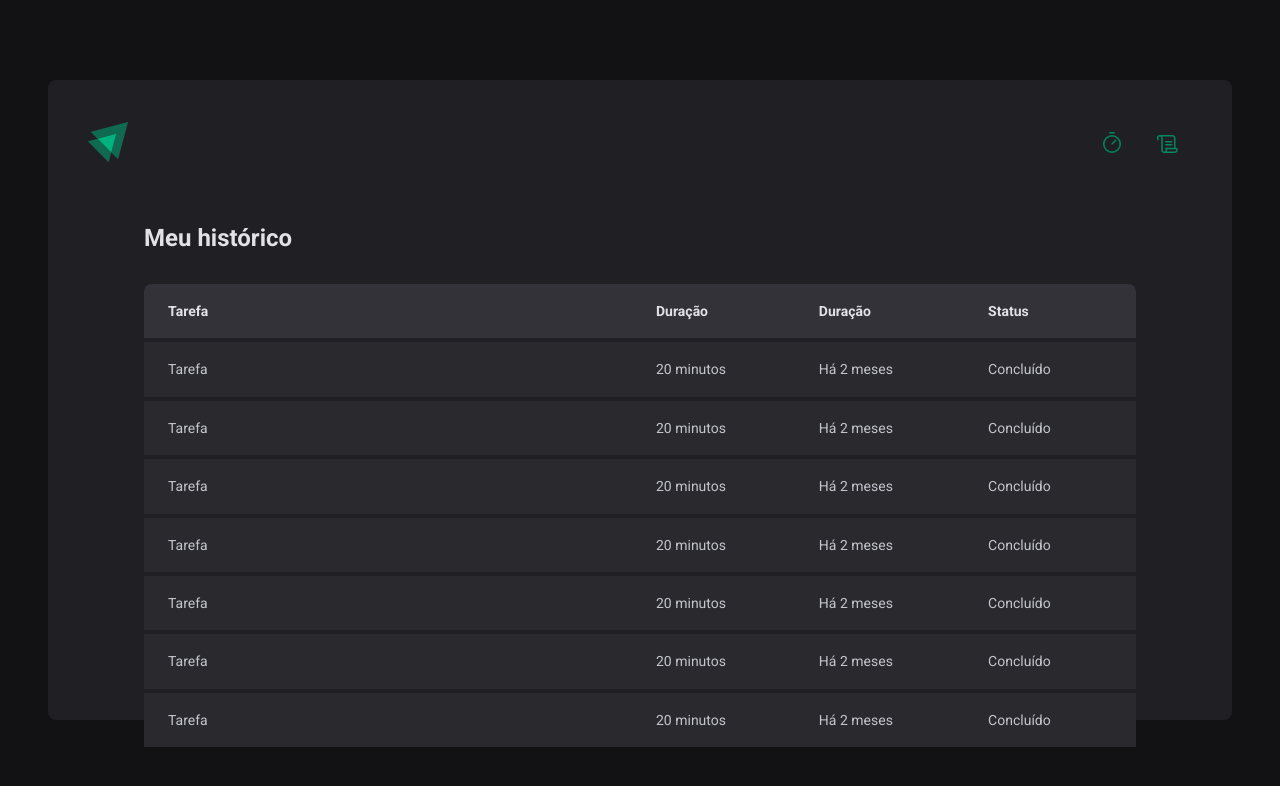
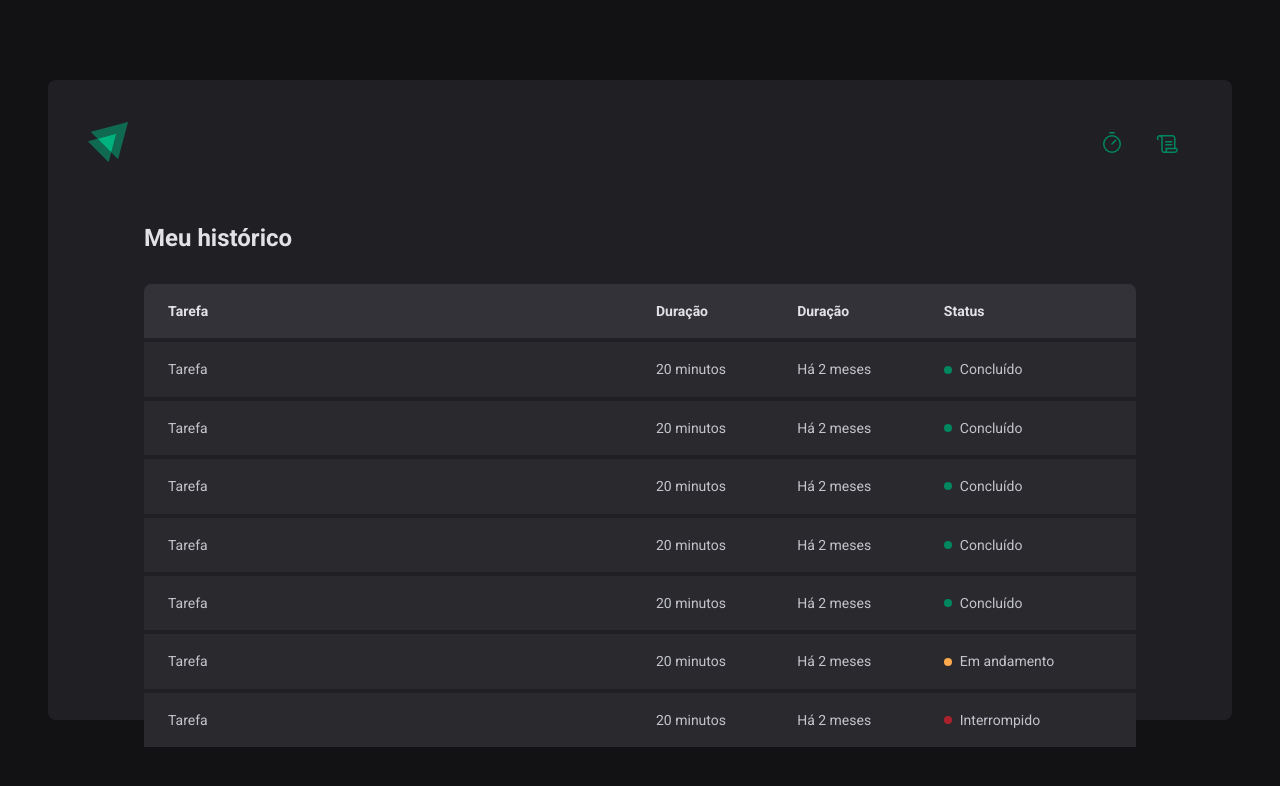
Before and after one commit to EdTonatto/ROCKETSEAT-Ignite-ReactJS-Capitulo-2, a React (Vite) app: page /ROCKETSEAT-Ignite-ReactJS-Capitulo-2/history in a window 1280 px wide. Shown: the top 786 px of the page. Built offline with nearby package versions, Linux system fonts and the light colour scheme.

Commit message:
:sparkles: Added status badge on history

```diff
--- a/src/pages/History/index.tsx
+++ b/src/pages/History/index.tsx
@@ -1,4 +1,4 @@
-import { HistoryContainer, HistoryList } from './styles'
+import { HistoryContainer, HistoryList, Status } from './styles'
 
 export function History() {
   return (
@@ -20,43 +20,57 @@
               <td>Tarefa</td>
               <td>20 minutos</td>
               <td>Há 2 meses</td>
-              <td>Concluído</td>
+              <td>
+                <Status statusColor="green">Concluído</Status>
+              </td>
             </tr>
             <tr>
               <td>Tarefa</td>
               <td>20 minutos</td>
               <td>Há 2 meses</td>
-              <td>Concluído</td>
+              <td>
+                <Status statusColor="green">Concluído</Status>
+              </td>
             </tr>
             <tr>
               <td>Tarefa</td>
               <td>20 minutos</td>
               <td>Há 2 meses</td>
-              <td>Concluído</td>
+              <td>
+                <Status statusColor="green">Concluído</Status>
+              </td>
             </tr>
             <tr>
               <td>Tarefa</td>
               <td>20 minutos</td>
               <td>Há 2 meses</td>
-              <td>Concluído</td>
+              <td>
+                <Status statusColor="green">Concluído</Status>
+              </td>
             </tr>
             <tr>
               <td>Tarefa</td>
               <td>20 minutos</td>
               <td>Há 2 meses</td>
-              <td>Concluído</td>
+              <td>
+                <Status statusColor="green">Concluído</Status>
+              </td>
             </tr>
             <tr>
               <td>Tarefa</td>
               <td>20 minutos</td>
               <td>Há 2 meses</td>
-              <td>Concluído</td>
+              <td>
+                <Status statusColor="yellow">Em andamento</Status>
+              </td>
             </tr>
             <tr>
               <td>Tarefa</td>
               <td>20 minutos</td>
               <td>Há 2 meses</td>
-              <td>Concluído</td>
+              <td>
+                <Status statusColor="red">Interrompido</Status>
+              </td>
             </tr>
           </tbody>
         </table>
--- a/src/pages/History/styles.ts
+++ b/src/pages/History/styles.ts
@@ -60,3 +60,28 @@
     }
   }
 `
+
+const STATUS_COLOR = {
+  yellow: 'yellow-500',
+  green: 'green-500',
+  red: 'red-500',
+} as const
+
+interface StatusProps {
+  statusColor: keyof typeof STATUS_COLOR
+}
+
+export const Status = styled.span<StatusProps>`
+  display: flex;
+  align-items: center;
+  gap: 0.5rem;
+
+  &::before {
+    content: '';
+    width: 0.5rem;
+    height: 0.5rem;
+    border-radius: 50%;
+    background-color: ${(props) =>
+      props.theme[STATUS_COLOR[props.statusColor]]};
+  }
+`
```
